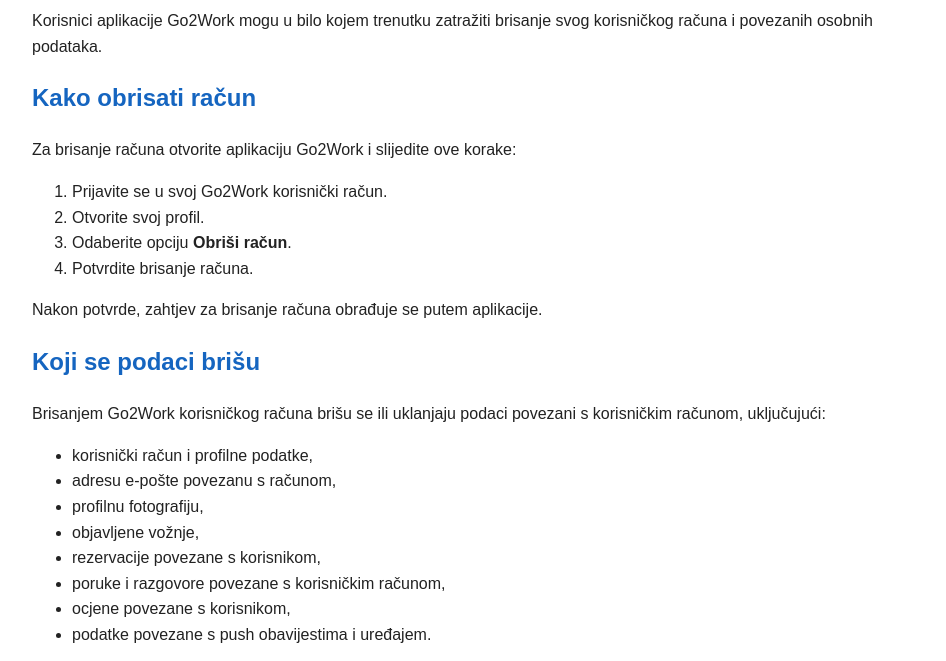
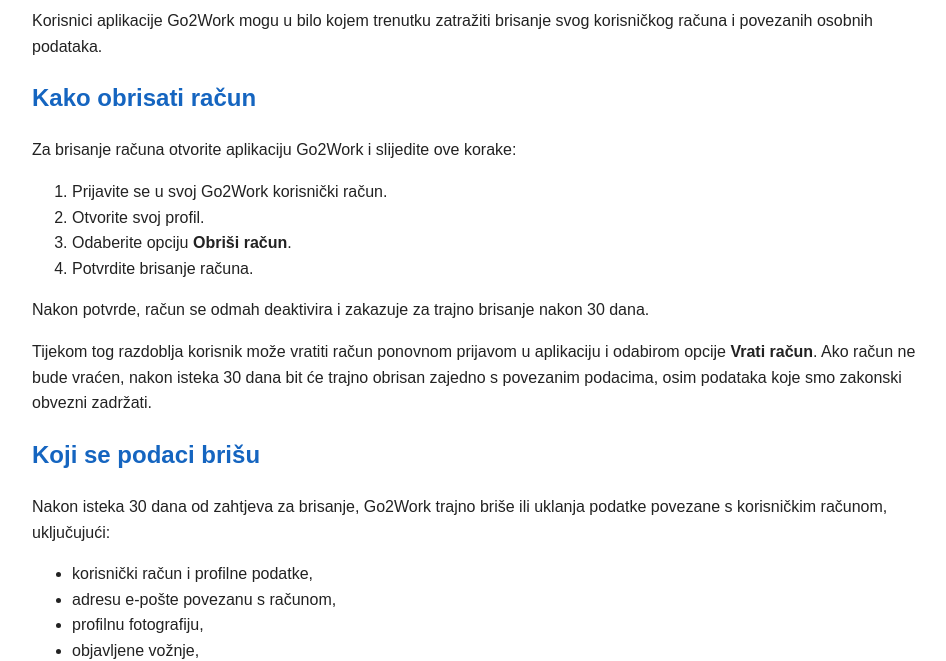
Before and after one commit to pakiiii/go2work-privacy, a plain HTML site: page delete-account.html in a window 1280 px wide. Shown: the part 116-777 px from the top of the page, without its empty margins (158-1104 px from the left). Drawn offline with Linux system fonts and the light colour scheme.

Commit message:
Clarify account deletion and recovery process
Updated the account deletion process description to clarify that the account is deactivated immediately and scheduled for permanent deletion after 30 days. Added information about account recovery during the 30-day period.

```diff
--- a/delete-account.html
+++ b/delete-account.html
@@ -56,14 +56,22 @@
 </ol>
 
 <p>
-  Nakon potvrde, zahtjev za brisanje računa obrađuje se putem aplikacije.
+  Nakon potvrde, račun se odmah deaktivira i zakazuje za trajno brisanje
+  nakon 30 dana.
+</p>
+
+<p>
+  Tijekom tog razdoblja korisnik može vratiti račun ponovnom prijavom u
+  aplikaciju i odabirom opcije <strong>Vrati račun</strong>. Ako račun ne bude
+  vraćen, nakon isteka 30 dana bit će trajno obrisan zajedno s povezanim
+  podacima, osim podataka koje smo zakonski obvezni zadržati.
 </p>
 
 <h2>Koji se podaci brišu</h2>
 
 <p>
-  Brisanjem Go2Work korisničkog računa brišu se ili uklanjaju podaci povezani
-  s korisničkim računom, uključujući:
+  Nakon isteka 30 dana od zahtjeva za brisanje, Go2Work trajno briše ili uklanja
+  podatke povezane s korisničkim računom, uključujući:
 </p>
 
 <ul>
```
